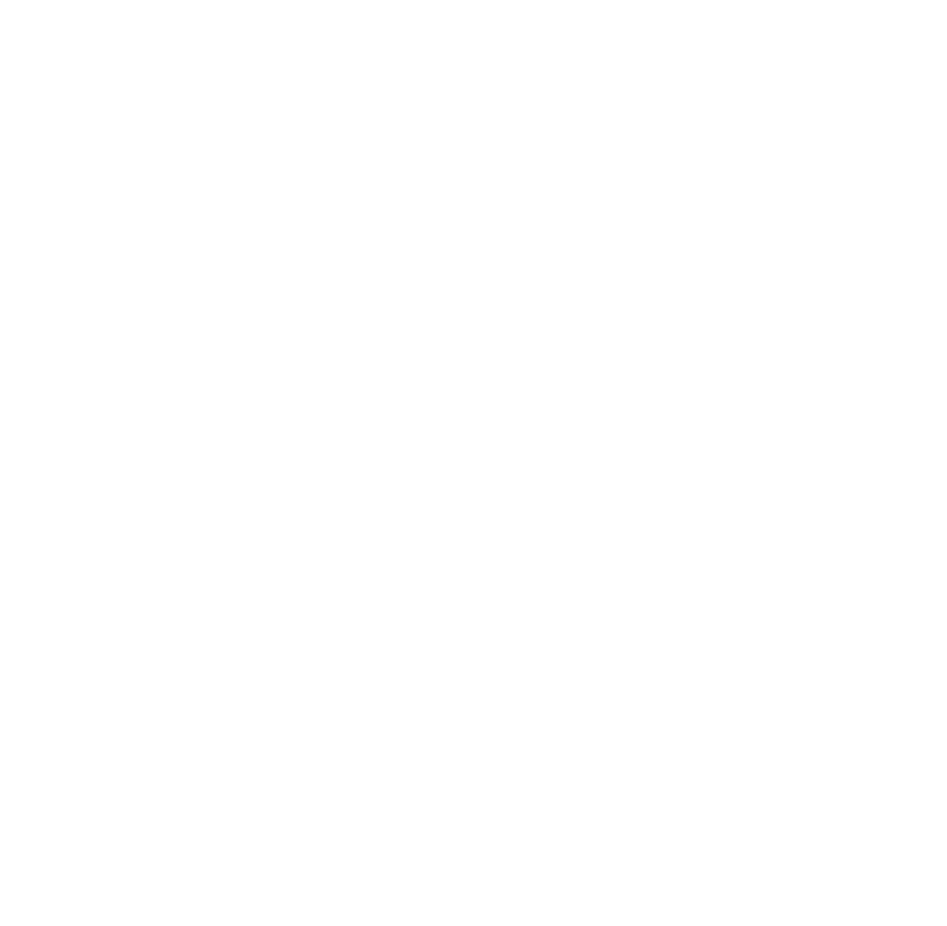
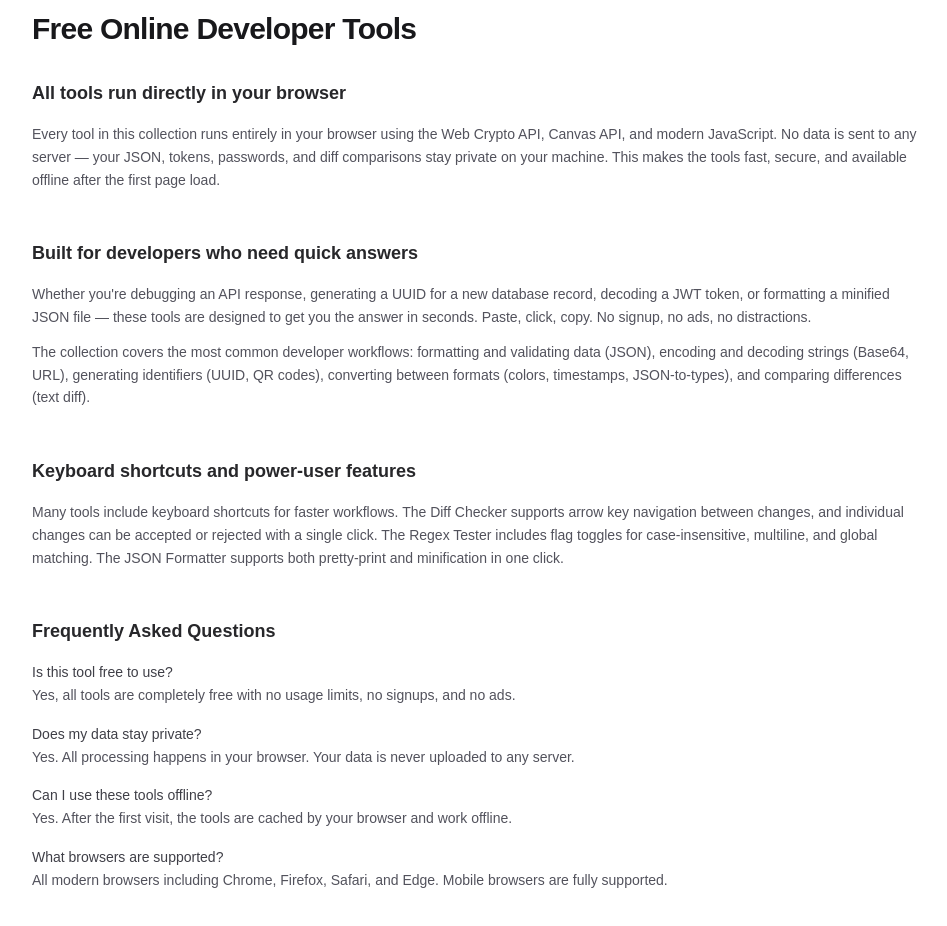
Before and after one commit to r-guy/devtools, a Next.js app: page / in a window 1280 px wide. Shown: the part 880-1806 px from the top of the page, without its empty margins (160-1107 px from the left). Before the commit the page ends 800 px from the top, so only its background shows below. Built offline with nearby package versions, Linux system fonts and the light colour scheme.

Commit message:
content sections added

```diff
--- a/src/app/page.tsx
+++ b/src/app/page.tsx
@@ -44,6 +44,69 @@
             </Link>
           ))}
         </div>
+
+        <div className="mt-24 border-t border-zinc-200 pt-16 dark:border-zinc-800">
+          <div className="mx-auto max-w-4xl">
+            <h2 className="mb-8 text-3xl font-bold tracking-tight text-zinc-900 dark:text-zinc-100">
+              Free Online Developer Tools
+            </h2>
+            <div className="space-y-12 text-sm leading-relaxed text-zinc-600 dark:text-zinc-400">
+              <div>
+                <h3 className="mb-4 text-lg font-semibold text-zinc-800 dark:text-zinc-200">
+                  All tools run directly in your browser
+                </h3>
+                <p className="mb-3">
+                  Every tool in this collection runs entirely in your browser using the Web Crypto API, Canvas API, and modern JavaScript. No data is sent to any server — your JSON, tokens, passwords, and diff comparisons stay private on your machine. This makes the tools fast, secure, and available offline after the first page load.
+                </p>
+              </div>
+
+              <div>
+                <h3 className="mb-4 text-lg font-semibold text-zinc-800 dark:text-zinc-200">
+                  Built for developers who need quick answers
+                </h3>
+                <p className="mb-3">
+                  Whether you&apos;re debugging an API response, generating a UUID for a new database record, decoding a JWT token, or formatting a minified JSON file — these tools are designed to get you the answer in seconds. Paste, click, copy. No signup, no ads, no distractions.
+                </p>
+                <p className="mb-3">
+                  The collection covers the most common developer workflows: formatting and validating data (JSON), encoding and decoding strings (Base64, URL), generating identifiers (UUID, QR codes), converting between formats (colors, timestamps, JSON-to-types), and comparing differences (text diff).
+                </p>
+              </div>
+
+              <div>
+                <h3 className="mb-4 text-lg font-semibold text-zinc-800 dark:text-zinc-200">
+                  Keyboard shortcuts and power-user features
+                </h3>
+                <p className="mb-3">
+                  Many tools include keyboard shortcuts for faster workflows. The Diff Checker supports arrow key navigation between changes, and individual changes can be accepted or rejected with a single click. The Regex Tester includes flag toggles for case-insensitive, multiline, and global matching. The JSON Formatter supports both pretty-print and minification in one click.
+                </p>
+              </div>
+
+              <div>
+                <h3 className="mb-4 text-lg font-semibold text-zinc-800 dark:text-zinc-200">
+                  Frequently Asked Questions
+                </h3>
+                <div className="space-y-4">
+                  <div>
+                    <h4 className="font-medium text-zinc-700 dark:text-zinc-300">Is this tool free to use?</h4>
+                    <p>Yes, all tools are completely free with no usage limits, no signups, and no ads.</p>
+                  </div>
+                  <div>
+                    <h4 className="font-medium text-zinc-700 dark:text-zinc-300">Does my data stay private?</h4>
+                    <p>Yes. All processing happens in your browser. Your data is never uploaded to any server.</p>
+                  </div>
+                  <div>
+                    <h4 className="font-medium text-zinc-700 dark:text-zinc-300">Can I use these tools offline?</h4>
+                    <p>Yes. After the first visit, the tools are cached by your browser and work offline.</p>
+                  </div>
+                  <div>
+                    <h4 className="font-medium text-zinc-700 dark:text-zinc-300">What browsers are supported?</h4>
+                    <p>All modern browsers including Chrome, Firefox, Safari, and Edge. Mobile browsers are fully supported.</p>
+                  </div>
+                </div>
+              </div>
+            </div>
+          </div>
+        </div>
       </div>
     </main>
   )
--- a/src/app/tools/[slug]/page.tsx
+++ b/src/app/tools/[slug]/page.tsx
@@ -13,6 +13,7 @@
 import JwtDecoder from "@/components/JwtDecoder"
 import JsonToTypes from "@/components/JsonToTypes"
 import DiffChecker from "@/components/DiffChecker"
+import SEOSection from "@/components/SEOSection"
 
 type Params = Promise<{ slug: string }>
 
@@ -84,6 +85,7 @@
             </p>
           </div>
         )}
+        <SEOSection slug={tool.slug} />
       </div>
     </div>
   )
```
